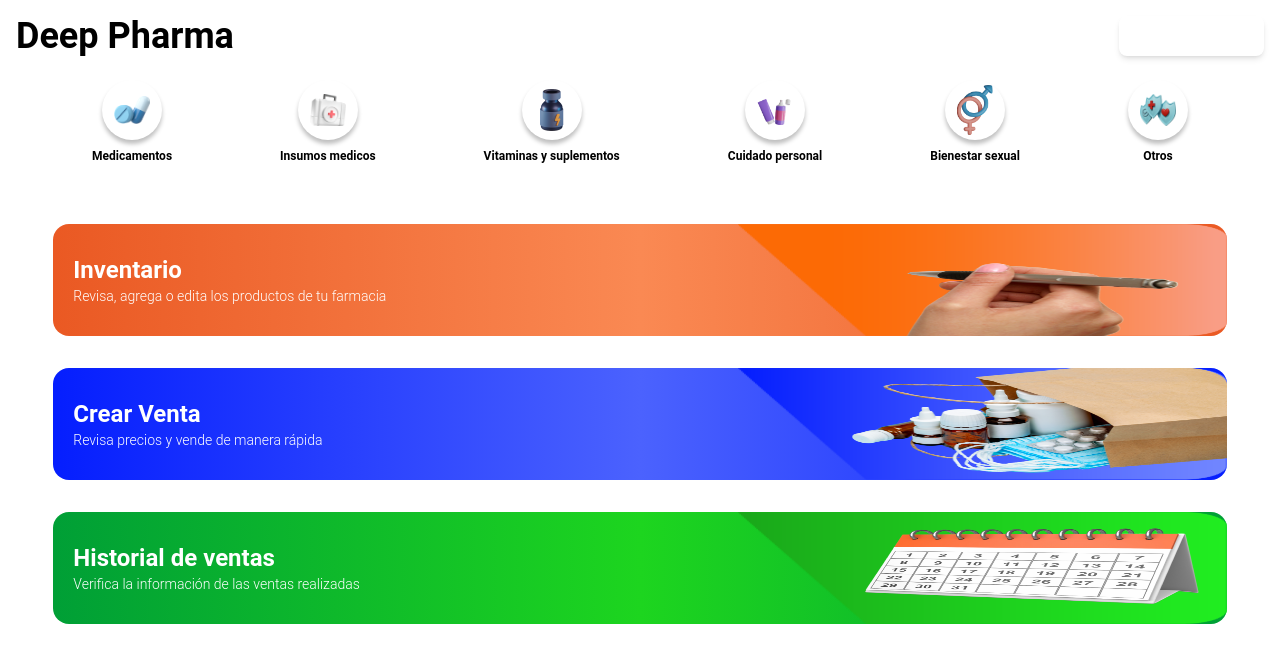
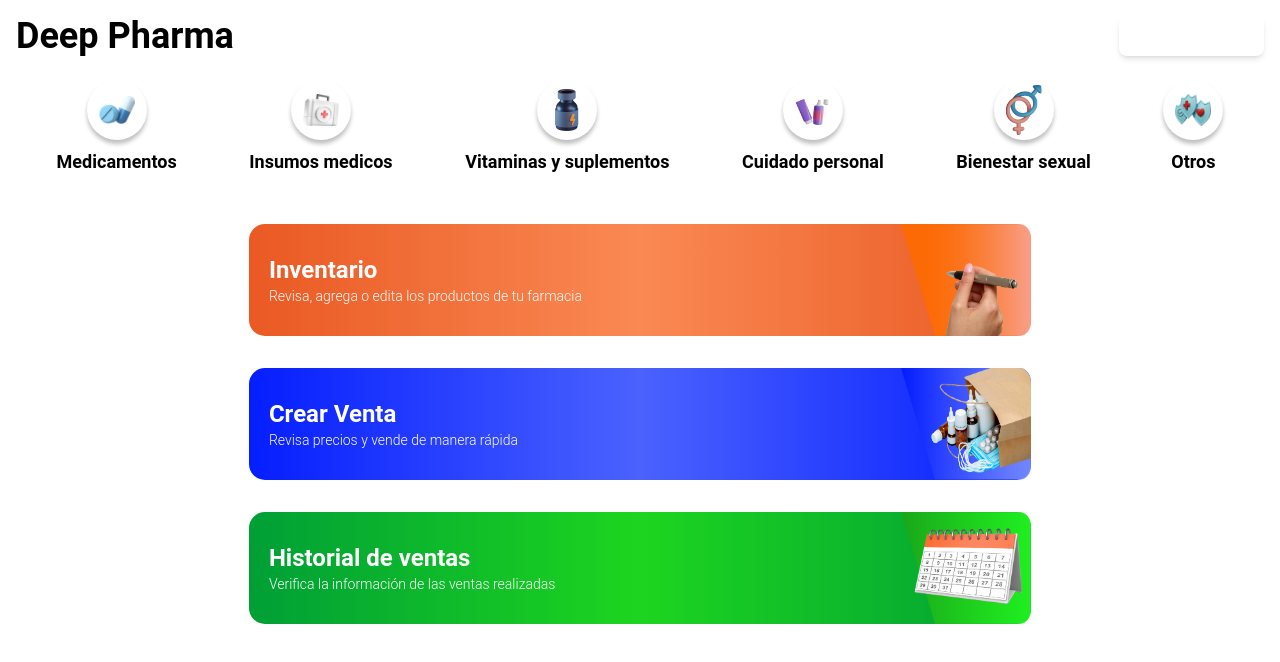
Before and after one commit to deep-skill/deep-pharma-web, a Next.js app: page /home in a window 1280 px wide. Shown: the top 662 px of the page. Built offline with nearby package versions, Linux system fonts and the light colour scheme; no server answers.

Commit message:
add: section-buttons desktop finished

```diff
--- a/app/home/page.tsx
+++ b/app/home/page.tsx
@@ -37,7 +37,7 @@ const HomePage = () => {
       <div>{user?.name}</div>
       <div>{user?.email}</div>
       <Carousel />
-
+      <div className="lg:w-8/12 mx-auto">
         <SectionButton
           title={'Inventario'}
           subTitle={'Revisa, agrega o edita los productos de tu farmacia'}
@@ -60,6 +60,7 @@ const HomePage = () => {
           color={'bg-gradient-to-r from-green via-green_lite to-green'}
         />
       </div>
+    </div>
   );
 };
 
--- a/components/carousel/CarouselItem.tsx
+++ b/components/carousel/CarouselItem.tsx
@@ -17,7 +17,9 @@ const CarouselItem = ({ url, title, image }: Props) => {
         <Image src={image} alt={title} />
       </div>
 
-      <p className="text-xs text-center my-2 font-semibold">{title}</p>
+      <p className="text-xs text-center my-2 font-semibold lg:text-md xl:text-lg">
+        {title}
+      </p>
     </Link>
   );
 };
--- a/components/section-button/SectionButton.tsx
+++ b/components/section-button/SectionButton.tsx
@@ -12,13 +12,13 @@ const SectionButton = ({ title, subTitle, image, secImage, color }: Props) => {
   return (
     <Link
       href={''}
-      className={`w-11/12 ${color}  rounded-2xl text-white font-bold flex justify-between items-center h-28 m-auto my-8`}
+      className={`w-11/12  ${color}  rounded-2xl text-white font-bold flex justify-between items-center h-28 m-auto my-8`}
     >
-      <div className="w-7/12 h-full flex flex-col justify-center px-5 py-10">
+      <div className="w-7/12 md:w-8/12 lg:w-10/12 h-full flex flex-col justify-center px-5 py-10">
         <p className="text-2xl">{title}</p>
-        <p className="text-sm font-light ">{subTitle}</p>
+        <p className="text-sm  font-light ">{subTitle}</p>
       </div>
-      <div className="w-5/12 h-full relative flex">
+      <div className="w-5/12 md:w-4/12 lg:w-2/12 h-full relative flex">
         <Image className="z-10 bottom-0 right-0" src={image} alt={title} />
 
         <Image
```
Lines whose indentation alone changed are shown as unchanged.
